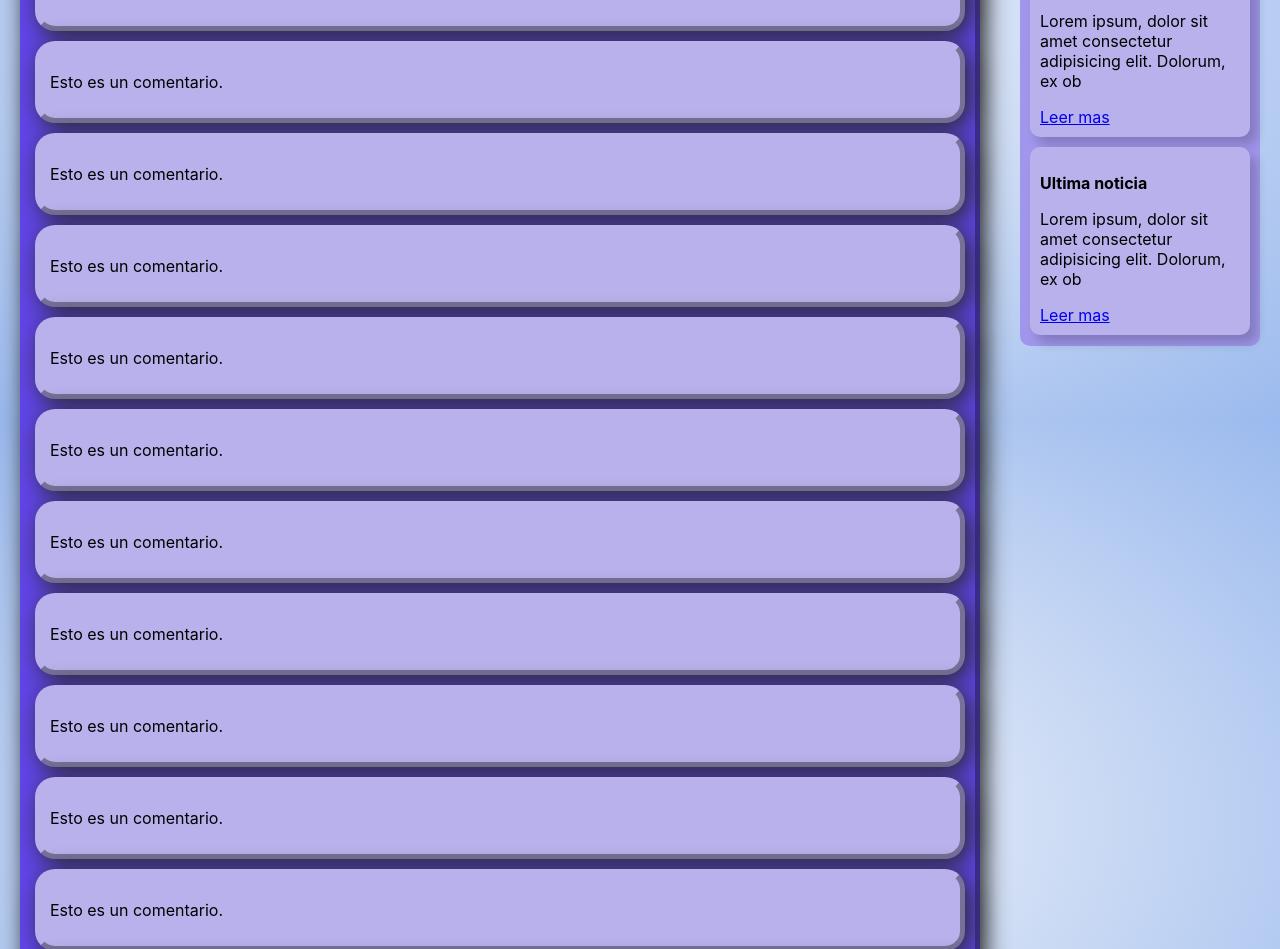
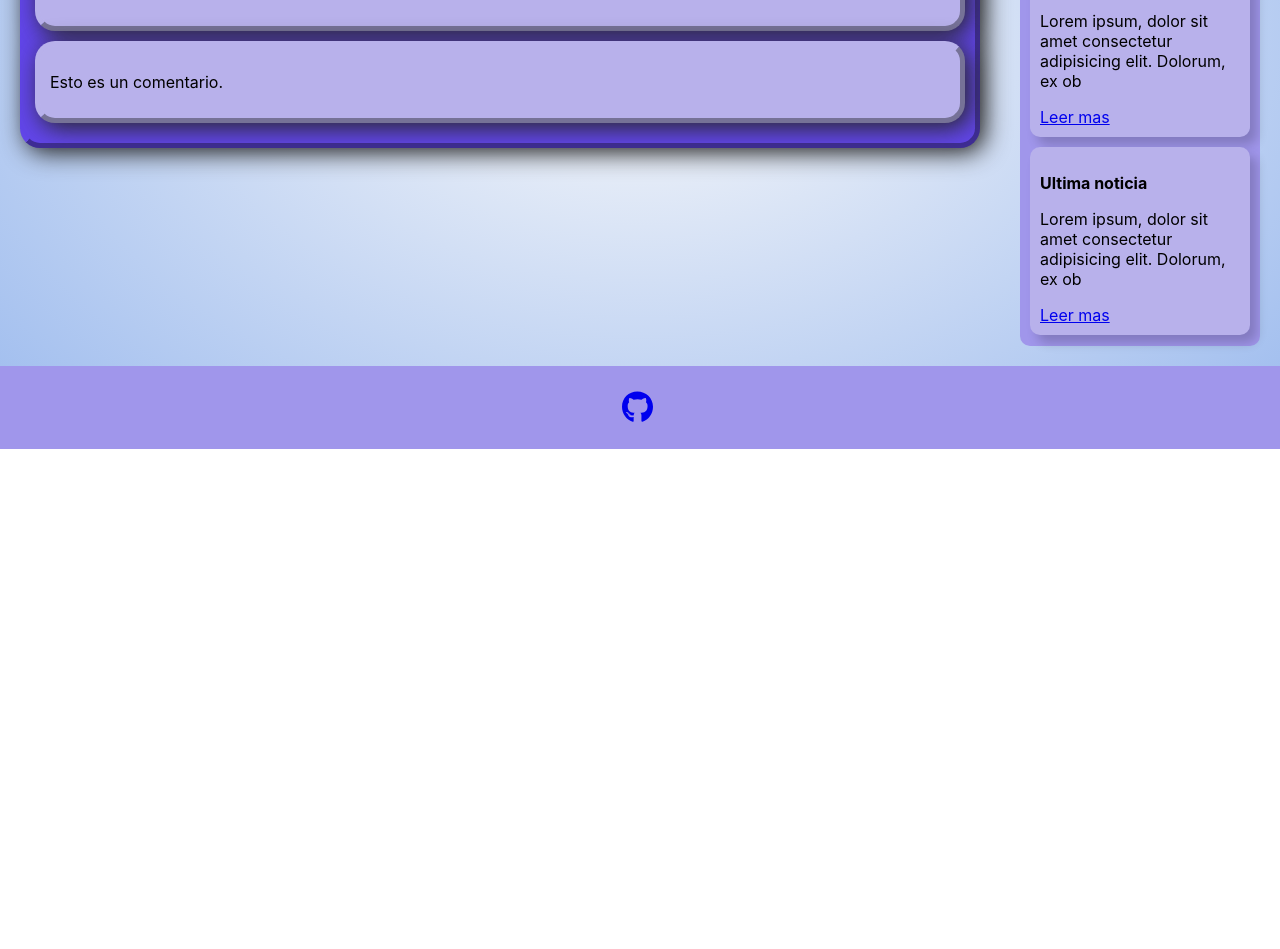
Before and after one commit to Radio-Pato/RadioPato-Frontend, a React (Vite) app: page /home in a window 1280 px wide. Shown: the part 380-1329 px from the top of the page. After the commit the page ends 829 px from the top, so only its background shows below. Built offline with nearby package versions, Linux system fonts and the light colour scheme.

Commit message:
💄 Create BoxCommentComponent

```diff
--- /dev/null
+++ b/src/components/BoxCommentComponent/BoxCommentComponent.module.css
@@ -0,0 +1,22 @@
+@import "../../Assets/css/variables.css";
+
+.comments__container{
+    margin: 20px;
+    padding: 10px;
+    box-shadow: var(--box-shadows-landingPageComponent);
+    background-color: var(--color-purple-background-button);
+    border-radius: 20px;
+    border: 5px solid var(--color-purple-background-button);
+    border-style: outset;
+}
+
+.comment{
+    padding: 10px;
+    margin-top: 10px;
+    margin-bottom: 10px;
+    box-shadow: var(--box-shadows-landingPageComponent);
+    background-color: var(--color-lightpurple-active);
+    border-radius: 20px;
+    border: 5px solid var(--color-lightpurple-active);
+    border-style: outset;
+}
--- /dev/null
+++ b/src/components/BoxCommentComponent/BoxCommentComponent.tsx
@@ -0,0 +1,26 @@
+import React from 'react';
+import styles from './BoxCommentComponent.module.css'
+
+function BoxCommentComponent() {
+  return (
+      <>
+        <div className={styles.comments__container}>
+            <div className={styles.comment}>
+              <p>Esto es un comentario.</p>
+            </div>
+            <div className={styles.comment}>
+              <p>Esto es un comentario.</p>
+            </div>
+            <div className={styles.comment}>
+              <p>Esto es un comentario.</p>
+            </div>
+            <div className={styles.comment}>
+              <p>Esto es un comentario.</p>
+            </div>
+        </div>
+      </>
+  )
+}
+
+
+export default BoxCommentComponent
--- a/src/pages/Home/Home.module.css
+++ b/src/pages/Home/Home.module.css
@@ -11,27 +11,6 @@
     width: 100%;
 }
 
-.comments__container{
-    margin: 20px;
-    padding: 10px;
-    box-shadow: var(--box-shadows-landingPageComponent);
-    background-color: var(--color-purple-background-button);
-    border-radius: 20px;
-    border: 5px solid var(--color-purple-background-button);
-    border-style: outset;
-}
-
-.comment{
-    padding: 10px;
-    margin-top: 10px;
-    margin-bottom: 10px;
-    box-shadow: var(--box-shadows-landingPageComponent);
-    background-color: var(--color-lightpurple-active);
-    border-radius: 20px;
-    border: 5px solid var(--color-lightpurple-active);
-    border-style: outset;
-}
-
 /* Media queries */
 
 /* Medium devices (tablets, 768px and up) */
--- a/src/pages/Home/Home.tsx
+++ b/src/pages/Home/Home.tsx
@@ -3,72 +3,14 @@ import React, { Children } from 'react'
 import Navbar from '../../components/Navbar/Navbar'
 import Layout from '../../components/Layout/Layout'
 import styles from './Home.module.css'
+import BoxCommentComponent from '../../components/BoxCommentComponent/BoxCommentComponent'
 
 function Home() {
   return (
     <Layout>
       <main className={styles.main}>
         <section className={styles.left}>
-          <div className={styles.comments__container}>
-            <div className={styles.comment}>
-              <p>Esto es un comentario.</p>
-            </div>
-            <div className={styles.comment}>
-              <p>Esto es un comentario.</p>
-            </div>
-            <div className={styles.comment}>
-              <p>Esto es un comentario.</p>
-            </div>
-            <div className={styles.comment}>
-              <p>Esto es un comentario.</p>
-            </div>
-            <div className={styles.comment}>
-              <p>Esto es un comentario.</p>
-            </div>
-            <div className={styles.comment}>
-              <p>Esto es un comentario.</p>
-            </div>
-            <div className={styles.comment}>
-              <p>Esto es un comentario.</p>
-            </div>
-            <div className={styles.comment}>
-              <p>Esto es un comentario.</p>
-            </div>
-            <div className={styles.comment}>
-              <p>Esto es un comentario.</p>
-            </div>
-            <div className={styles.comment}>
-              <p>Esto es un comentario.</p>
-            </div>
-            <div className={styles.comment}>
-              <p>Esto es un comentario.</p>
-            </div>
-            <div className={styles.comment}>
-              <p>Esto es un comentario.</p>
-            </div>
-            <div className={styles.comment}>
-              <p>Esto es un comentario.</p>
-            </div>
-            <div className={styles.comment}>
-              <p>Esto es un comentario.</p>
-            </div>
-            <div className={styles.comment}>
-              <p>Esto es un comentario.</p>
-            </div>
-            <div className={styles.comment}>
-              <p>Esto es un comentario.</p>
-            </div>
-            <div className={styles.comment}>
-              <p>Esto es un comentario.</p>
-            </div>
-            <div className={styles.comment}>
-              <p>Esto es un comentario.</p>
-            </div>
-            <div className={styles.comment}>
-              <p>Esto es un comentario.</p>
-            </div>
-
-          </div>
+          <BoxCommentComponent></BoxCommentComponent>
         </section>
         <section className={styles.right}>
           <Navbar />
```
